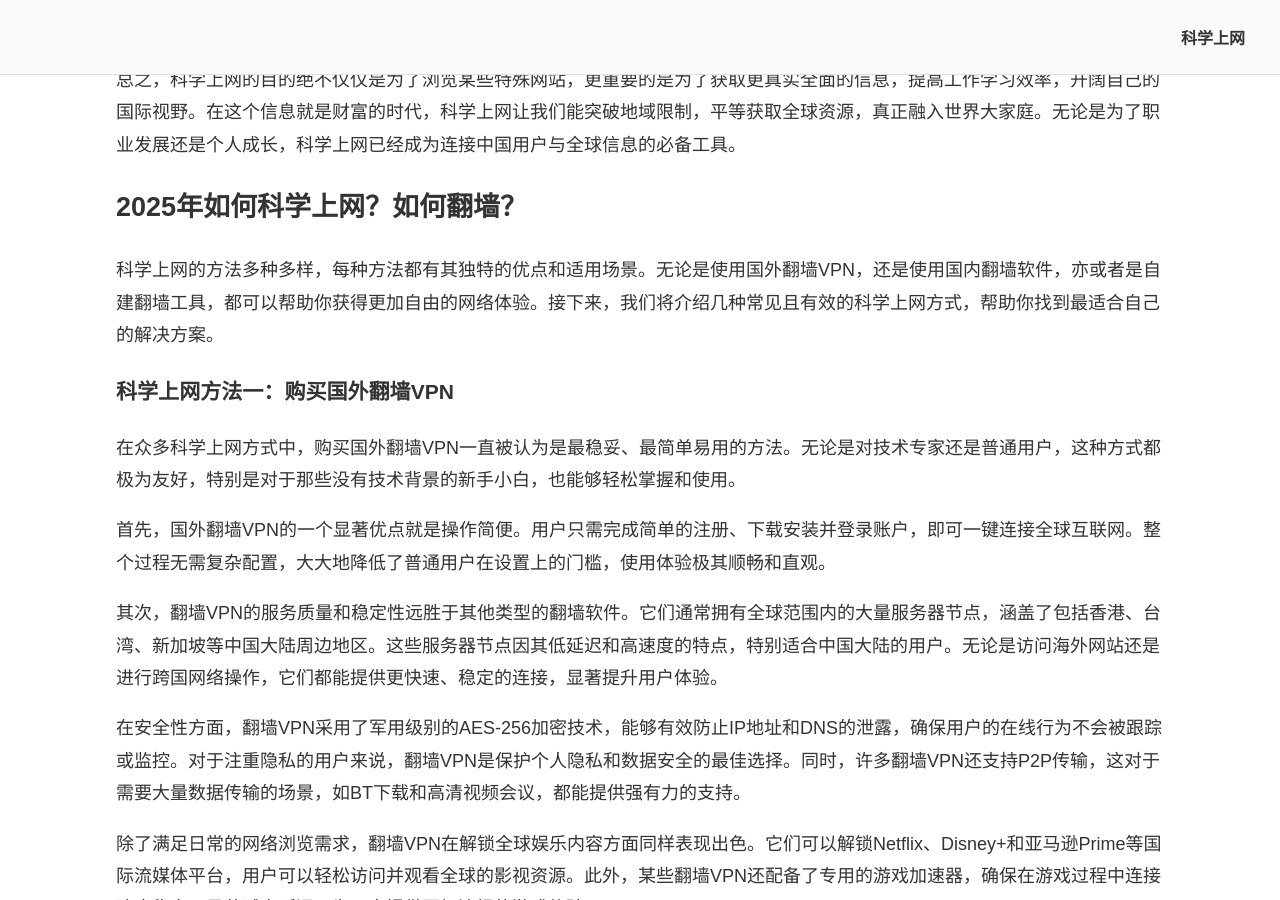
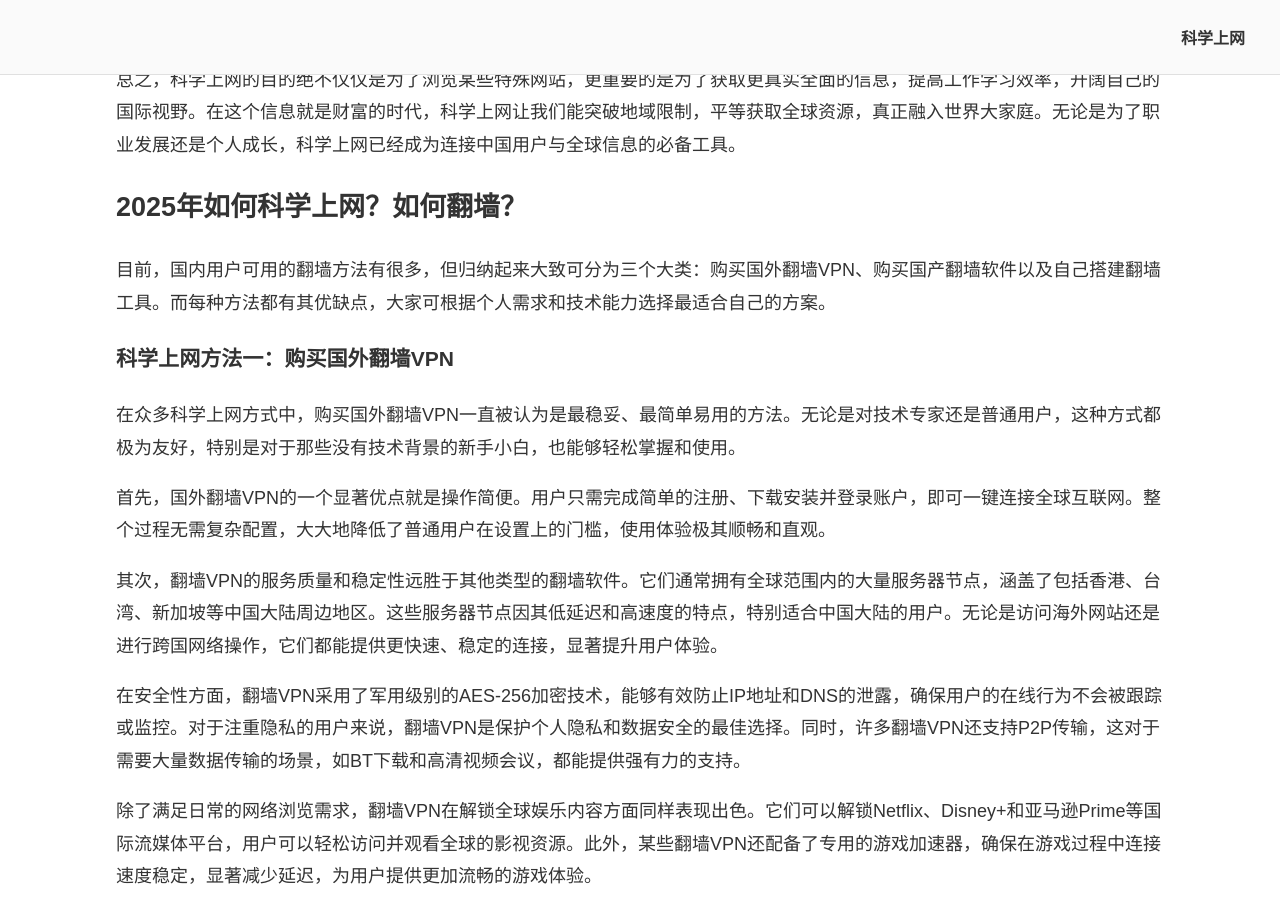
Before and after one commit to chinavpns/chinavpns.github.io, a Jekyll site: the page built from index.md, in a window 1280 px wide and 900 px high, scrolled down 4427 px. Built offline with Jekyll 4.4.1, drawn with Linux system fonts in a browser that asks for light colours.

Commit message:
Update index.md

```diff
--- a/index.md
+++ b/index.md
@@ -73,7 +73,7 @@ description: 科学上网指南：2025年最好用的翻墙VPN和翻墙软件推
 
 ## 2025年如何科学上网？如何翻墙？
 
-科学上网的方法多种多样，每种方法都有其独特的优点和适用场景。无论是使用国外翻墙VPN，还是使用国内翻墙软件，亦或者是自建翻墙工具，都可以帮助你获得更加自由的网络体验。接下来，我们将介绍几种常见且有效的科学上网方式，帮助你找到最适合自己的解决方案。
+目前，国内用户可用的翻墙方法有很多，但归纳起来大致可分为三个大类：购买国外翻墙VPN、购买国产翻墙软件以及自己搭建翻墙工具。而每种方法都有其优缺点，大家可根据个人需求和技术能力选择最适合自己的方案。
 
 ### 科学上网方法一：购买国外翻墙VPN
 
```
